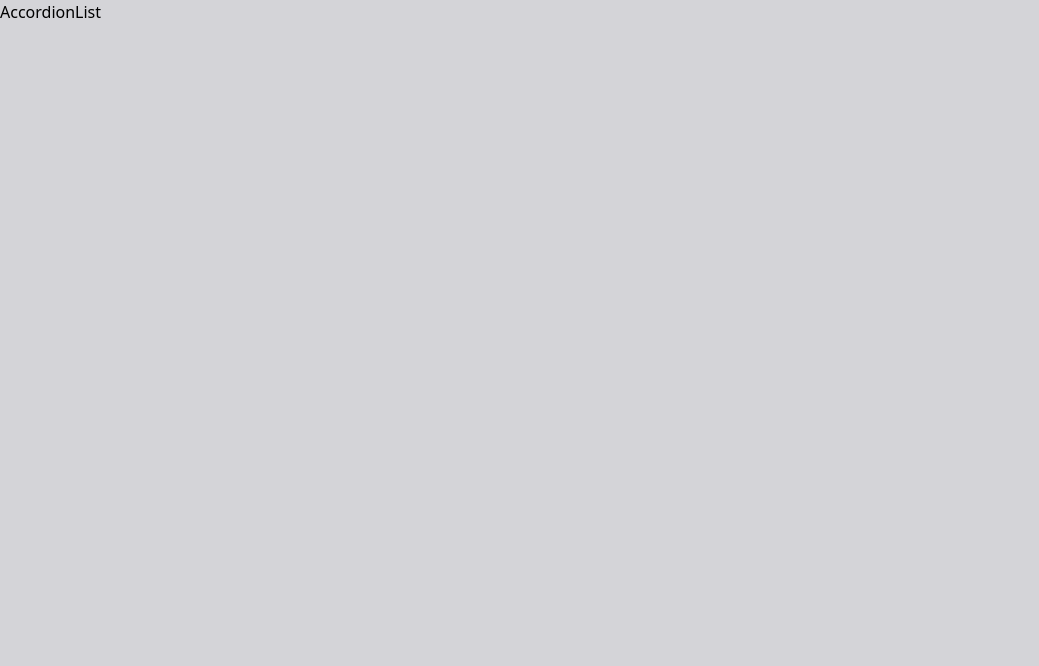
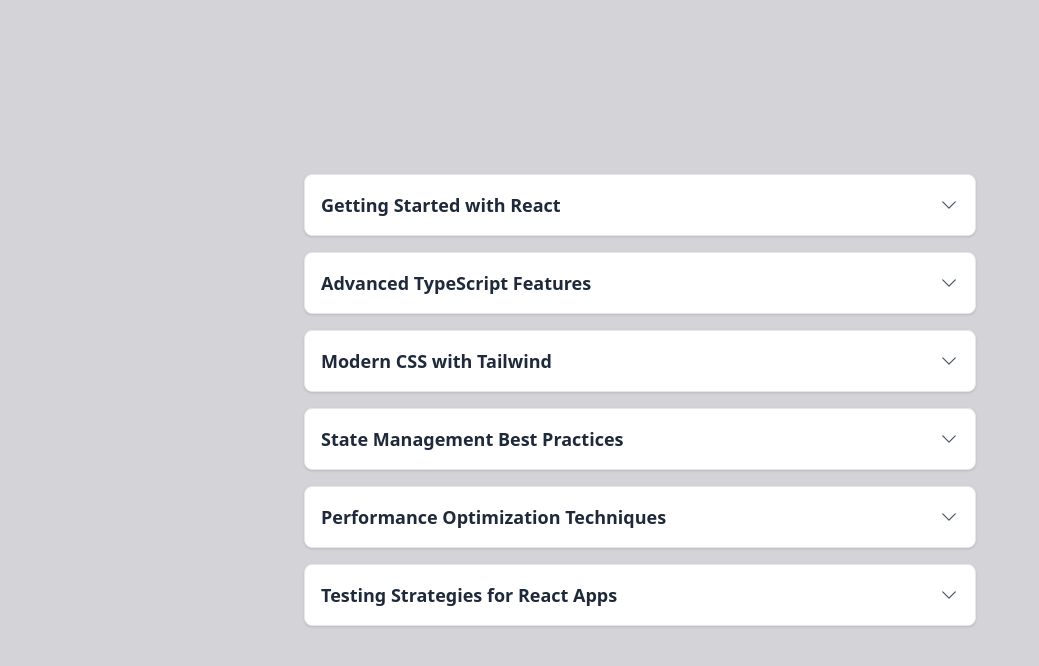
Before and after one commit to Hossein5727/react-accordion, a React (Vite) app: page / in a window 1280 px wide. Shown: the top 666 px of the page, without its empty margins (0-1039 px from the left). Built offline with nearby package versions, Linux system fonts and the light colour scheme.

Commit message:
feat:AccordionItem create a normal accordion with cloase/open feature

```diff
--- a/package.json
+++ b/package.json
@@ -10,6 +10,7 @@
     "preview": "vite preview"
   },
   "dependencies": {
+    "@heroicons/react": "^2.2.0",
     "@tailwindcss/vite": "^4.1.11",
     "react": "^19.1.0",
     "react-dom": "^19.1.0",
--- /dev/null
+++ b/src/components/AccordionItem.tsx
@@ -0,0 +1,40 @@
+import { useState } from "react";
+import type { AccordionItemProps } from "../types";
+import { ChevronDownIcon } from "@heroicons/react/24/outline";
+
+function AccordionItem({ item }: AccordionItemProps) {
+  const { title, content } = item;
+  const [isOpen, setIsOpen] = useState(false);
+
+  return (
+    <div className="bg-white rounded-lg p-4 w-2xl shadow-sm border border-gray-200 hover:shadow-md transition-shadow duration-200">
+      <div
+        className="flex items-center justify-between cursor-pointer select-none"
+        onClick={() => {
+          setIsOpen(!isOpen);
+        }}
+      >
+        <h3 className="text-lg font-semibold text-gray-800 pr-4">{title}</h3>
+        <button className="flex-shrink-0">
+          <ChevronDownIcon
+            className={`size-5 text-gray-600 transition-transform duration-300 ease-in-out ${
+              isOpen ? "rotate-180" : ""
+            }`}
+          />
+        </button>
+      </div>
+
+      <div
+        className={`overflow-hidden transition-all duration-300 ease-in-out ${
+          isOpen ? "max-h-96 opacity-100 mt-4" : "max-h-0 opacity-0 mt-0"
+        }`}
+      >
+        <div className="text-sm text-gray-600 leading-relaxed whitespace-pre-line">
+          {content}
+        </div>
+      </div>
+    </div>
+  );
+}
+
+export default AccordionItem;
--- a/src/components/AccordionList.tsx
+++ b/src/components/AccordionList.tsx
@@ -1,5 +1,14 @@
+import { accordionList } from "../data";
+import AccordionItem from "./AccordionItem";
+
 function AccordionList() {
-  return <div>AccordionList</div>;
+  return (
+    <div className=" flex justify-center items-center flex-col gap-4 h-full">
+      {accordionList.map((item) => (
+        <AccordionItem key={item.id} item={item} />
+      ))}
+    </div>
+  );
 }
 
 export default AccordionList;
--- /dev/null
+++ b/src/data/index.ts
@@ -0,0 +1,119 @@
+export const accordionList = [
+  {
+    id: 1,
+    title: "Getting Started with React",
+    content: `React is a powerful JavaScript library for building user interfaces. It was developed by Facebook and has become one of the most popular frontend frameworks.
+
+Key concepts to understand:
+• Components: Reusable UI building blocks
+• JSX: JavaScript syntax extension for writing HTML-like code
+• State: Data that can change over time
+• Props: Data passed from parent to child components
+• Virtual DOM: Efficient rendering mechanism
+
+Getting started is simple - just create a new project using Create React App or Vite, and you'll be building interactive UIs in no time!`,
+  },
+  {
+    id: 2,
+    title: "Advanced TypeScript Features",
+    content: `TypeScript extends JavaScript with static typing, making your code more reliable and maintainable.
+
+Advanced features include:
+• Generics: Reusable components that work with multiple types
+• Union Types: Variables that can hold multiple types
+• Intersection Types: Combining multiple types
+• Decorators: Metadata programming
+• Namespaces: Logical grouping of related code
+• Module augmentation: Extending existing modules
+
+TypeScript's type system helps catch errors at compile time, reducing runtime bugs and improving developer experience. The compiler provides excellent IntelliSense support, making development faster and more enjoyable.`,
+  },
+  {
+    id: 3,
+    title: "Modern CSS with Tailwind",
+    content: `Tailwind CSS is a utility-first CSS framework that makes styling faster and more consistent.
+
+Benefits of Tailwind:
+• Rapid development with utility classes
+• Consistent design system
+• Responsive design out of the box
+• Dark mode support
+• Customizable configuration
+• Small bundle size with PurgeCSS
+
+Example usage:
+<div className="bg-blue-500 hover:bg-blue-700 text-white font-bold py-2 px-4 rounded">
+  Button
+</div>
+
+Tailwind's approach eliminates the need to write custom CSS for most use cases, while still allowing custom styles when needed.`,
+  },
+  {
+    id: 4,
+    title: "State Management Best Practices",
+    content: `Effective state management is crucial for building scalable React applications.
+
+Popular solutions:
+• useState: For local component state
+• useReducer: For complex state logic
+• Context API: For sharing state across components
+• Redux Toolkit: For global state management
+• Zustand: Lightweight state management
+• React Query: For server state management
+
+Best practices:
+1. Keep state as local as possible
+2. Use appropriate state management for the use case
+3. Avoid prop drilling with Context or state management libraries
+4. Normalize complex state structures
+5. Use immutable updates to prevent bugs
+
+Remember: Start simple with useState, and only add complexity when needed!`,
+  },
+  {
+    id: 5,
+    title: "Performance Optimization Techniques",
+    content: `Optimizing React applications is essential for providing a smooth user experience.
+
+Key optimization techniques:
+• React.memo: Prevent unnecessary re-renders
+• useMemo: Memoize expensive calculations
+• useCallback: Memoize functions
+• Code splitting with React.lazy
+• Virtual scrolling for large lists
+• Image optimization and lazy loading
+• Bundle analysis and tree shaking
+
+Performance tips:
+1. Use React DevTools Profiler to identify bottlenecks
+2. Implement proper key props in lists
+3. Avoid creating objects/functions in render
+4. Use production builds for testing performance
+5. Consider using Web Workers for heavy computations
+
+Remember: Measure first, optimize second!`,
+  },
+  {
+    id: 6,
+    title: "Testing Strategies for React Apps",
+    content: `Comprehensive testing ensures your React application works correctly and maintains quality over time.
+
+Testing pyramid:
+• Unit tests: Test individual components and functions
+• Integration tests: Test component interactions
+• E2E tests: Test complete user workflows
+
+Popular testing tools:
+• Jest: Testing framework
+• React Testing Library: Component testing utilities
+• Cypress: End-to-end testing
+• Playwright: Cross-browser testing
+• MSW: API mocking
+
+Testing best practices:
+1. Test user behavior, not implementation details
+2. Use meaningful test descriptions
+3. Keep tests simple and focused
+4. Mock external dependencies `,
+  },
+];
--- /dev/null
+++ b/src/types/index.ts
@@ -0,0 +1,10 @@
+export interface AccordionItemType {
+  id: number;
+  title: string;
+  content: string;
+  disabled?: boolean;
+}
+
+export interface AccordionItemProps {
+  item: AccordionItemType;
+}
```
Also changed, not shown: 1 other file (tests, documents, lock files or other folders).
